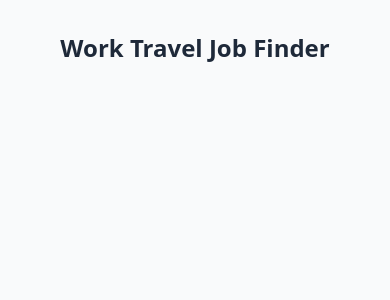
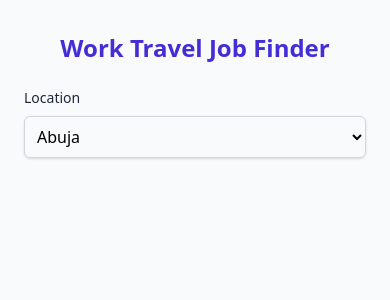
Before and after one commit to Meetkamal256/work-travel-job-finder, a React (Vite) app: page / in a window 390 px wide. Shown: the top 300 px of the page. Built offline with nearby package versions, Linux system fonts and the light colour scheme.

Commit message:
feat: build responsive FilterSelect component and update Home heading color for consistent UI

```diff
--- a/src/components/FilterSelect.tsx
+++ b/src/components/FilterSelect.tsx
@@ -0,0 +1,16 @@
+const FilterSelect = () => {
+  return (
+    <div className="w-full sm:w-1/2 md:w-1/3 lg:w-1/4 px-2 mb-4">
+      <label className="block text-sm font-medium text-gray-800 mb-2">
+        Location
+      </label>
+      <select className="w-full p-2 border border-gray-300 rounded-md shadow-sm focus:outline-none focus:ring-2 focus:ring-indigo-500">
+        <option>Abuja</option>
+        <option>Remote</option>
+        <option>London</option>
+      </select>
+    </div>
+  );
+};
+
+export default FilterSelect;
--- a/src/pages/Home.tsx
+++ b/src/pages/Home.tsx
@@ -1,9 +1,14 @@
+import FilterSelect from "../components/FilterSelect";
+
 const Home = () => {
   return (
     <div className="min-h-screen bg-gray-50 px-4 py-8 sm:px-6 md:px-10 lg:px-16">
-      <h1 className="text-2xl sm:text-3xl md:text-4xl font-bold text-center text-gray-800 mb-6">
+      <h1 className="text-2xl sm:text-3xl md:text-4xl font-bold text-center text-indigo-700 mb-6">
         Work Travel Job Finder
       </h1>
+      <div className="flex flex-wrap">
+        <FilterSelect />
+      </div>
     </div>
   );
 };
```
